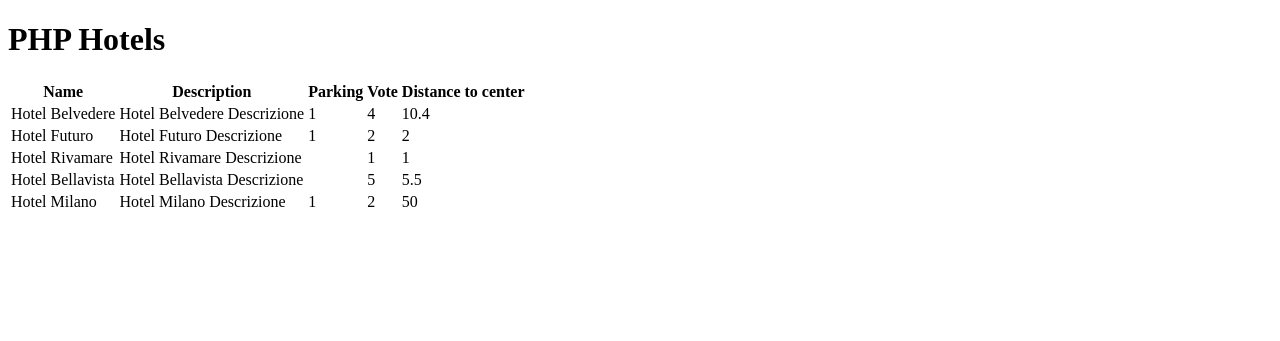
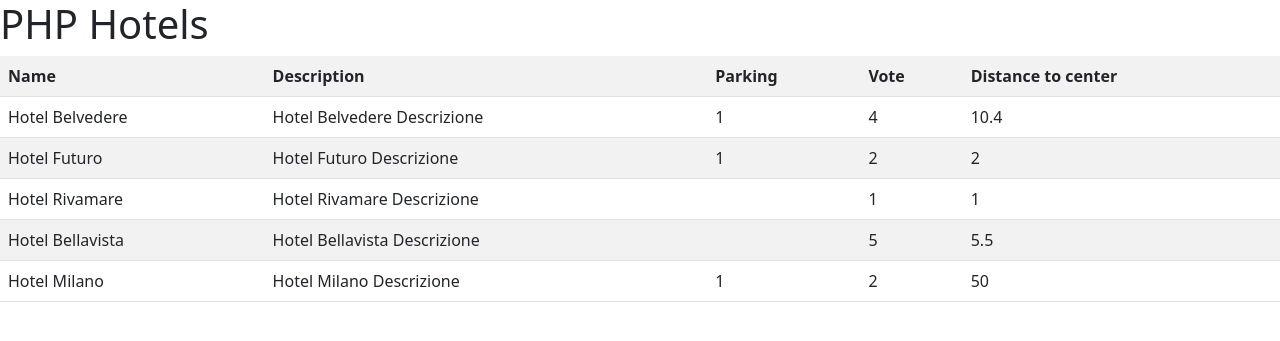
Before and after one commit to LeonardoMartignoni/php-hotel, a PHP site: page / in a window 1280 px wide. Shown: the top 341 px of the page. Run offline with PHP 8.4, Linux system fonts and the light colour scheme.

Commit message:
Bootstrap import + table refactor

```diff
--- a/index.php
+++ b/index.php
@@ -45,10 +45,14 @@ $hotels = [
   <meta http-equiv="X-UA-Compatible" content="IE=edge">
   <meta name="viewport" content="width=device-width, initial-scale=1.0">
   <title>PHP Hotel</title>
+
+  <!-- Bootstrap import -->
+  <link href="https://cdn.jsdelivr.net/npm/bootstrap@5.2.3/dist/css/bootstrap.min.css" rel="stylesheet" integrity="sha384-rbsA2VBKQhggwzxH7pPCaAqO46MgnOM80zW1RWuH61DGLwZJEdK2Kadq2F9CUG65" crossorigin="anonymous">
+
 </head>
 <body>
   <h1>PHP Hotels</h1>
-  <table>
+  <table class="table table-striped">
     <tr>
       <th>Name</th>
       <th>Description</th>
```
